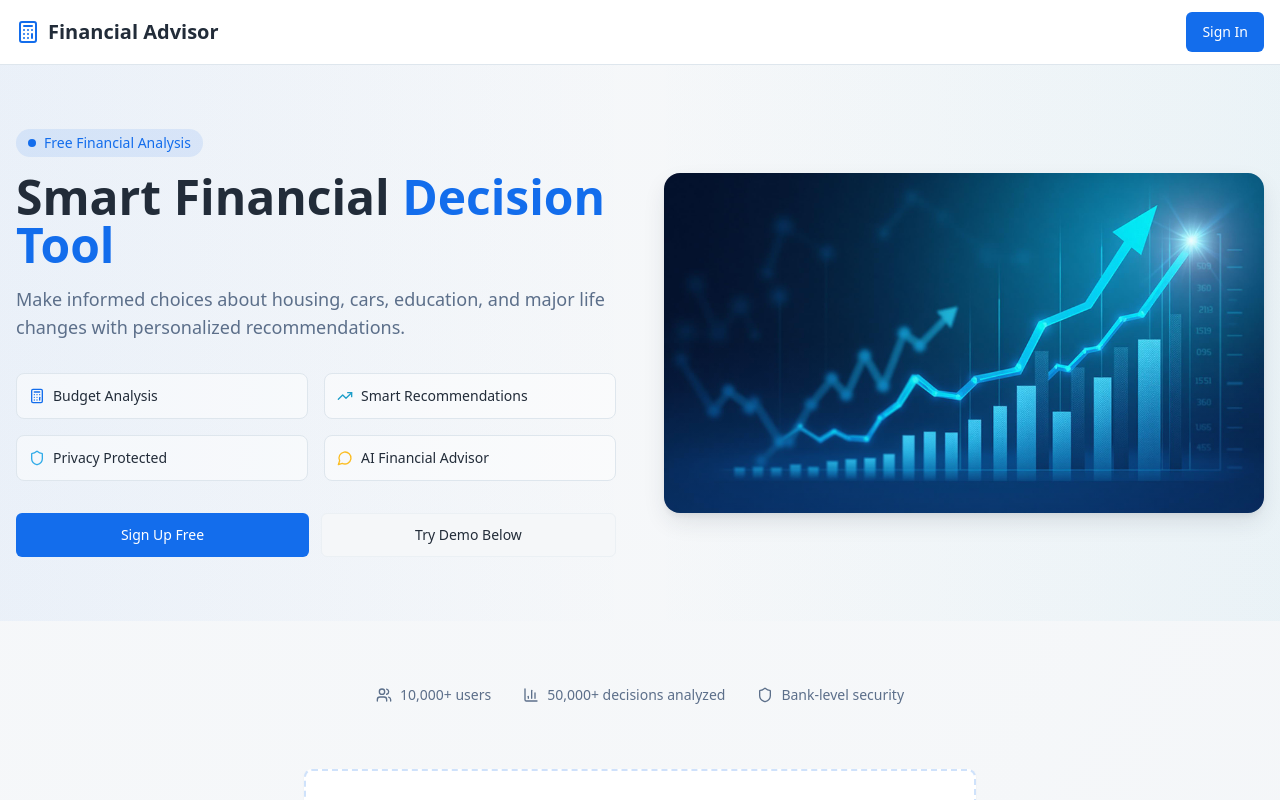
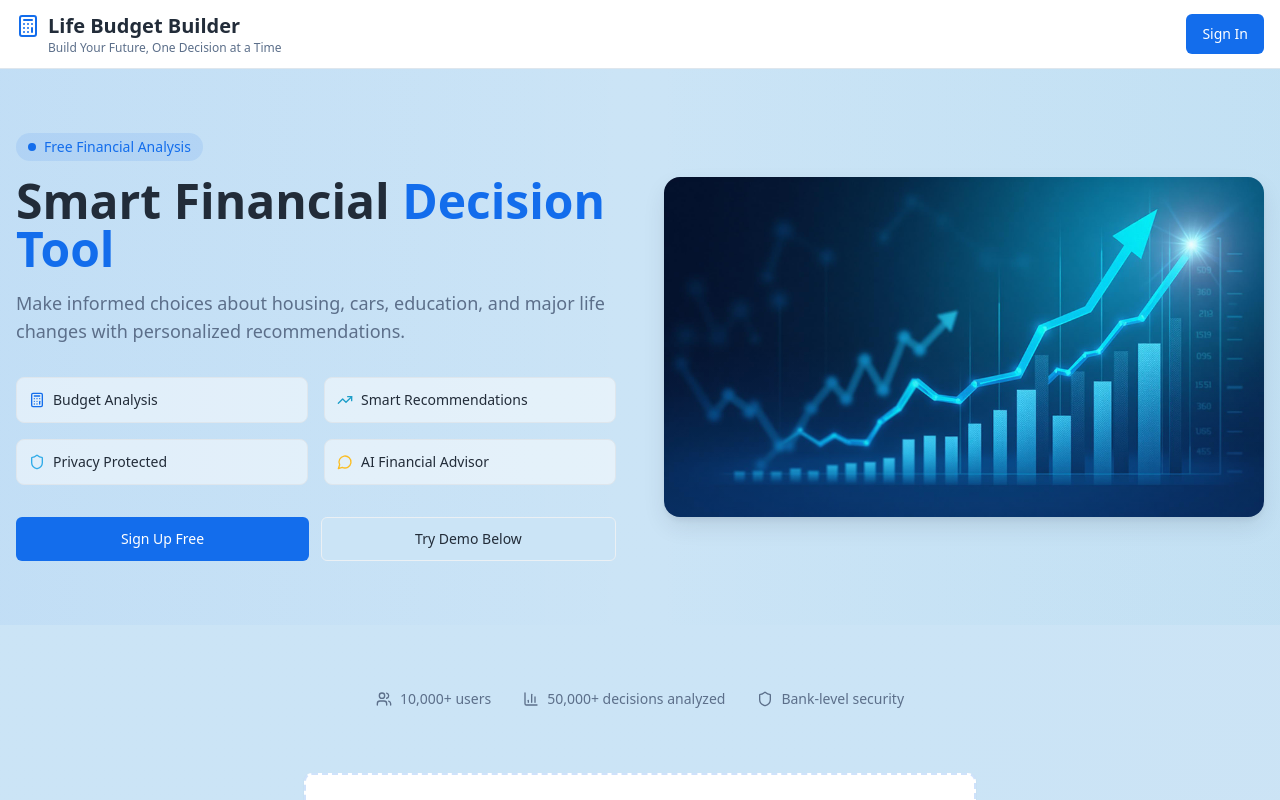
Before and after one commit to brandongoatt/life-budget-builder, a React (Vite) app: page / in a window 1280 px wide. Shown: the top 800 px of the page. Built offline with nearby package versions, Linux system fonts and the light colour scheme; the HTML template or start-up script is replaced by a standard one.

Commit message:
Update color theme and branding

```diff
--- a/src/components/Navigation.tsx
+++ b/src/components/Navigation.tsx
@@ -23,9 +23,12 @@ export default function Navigation({ userProfile }: NavigationProps) {
   return (
     <nav className="bg-card border-b border-border px-4 py-3">
       <div className="max-w-7xl mx-auto flex justify-between items-center">
-        <div className="flex items-center space-x-2">
-          <Calculator className="h-6 w-6 text-primary" />
-          <h1 className="text-xl font-bold text-foreground">Financial Advisor</h1>
+        <div className="flex flex-col">
+          <div className="flex items-center space-x-2">
+            <Calculator className="h-6 w-6 text-primary" />
+            <h1 className="text-xl font-bold text-foreground">Life Budget Builder</h1>
+          </div>
+          <p className="text-xs text-muted-foreground ml-8">Build Your Future, One Decision at a Time</p>
         </div>
 
         <div className="flex items-center space-x-4">
--- a/src/index.css
+++ b/src/index.css
@@ -8,7 +8,7 @@ All colors MUST be HSL.
 
 @layer base {
   :root {
-    --background: 210 25% 97%;
+    --background: 205 70% 88%;
     --foreground: 215 25% 18%;
 
     --card: 0 0% 100%;
@@ -45,7 +45,7 @@ All colors MUST be HSL.
     /* Gradients */
     --gradient-primary: linear-gradient(135deg, hsl(215 85% 50%), hsl(200 80% 45%));
     --gradient-success: linear-gradient(135deg, hsl(185 70% 40%), hsl(195 75% 35%));
-    --gradient-background: linear-gradient(180deg, hsl(210 25% 97%), hsl(210 35% 94%));
+    --gradient-background: linear-gradient(180deg, hsl(205 70% 88%), hsl(210 60% 82%));
 
     /* Shadows */
     --shadow-card: 0 4px 6px -1px hsl(215 25% 18% / 0.1), 0 2px 4px -1px hsl(215 25% 18% / 0.06);
```
